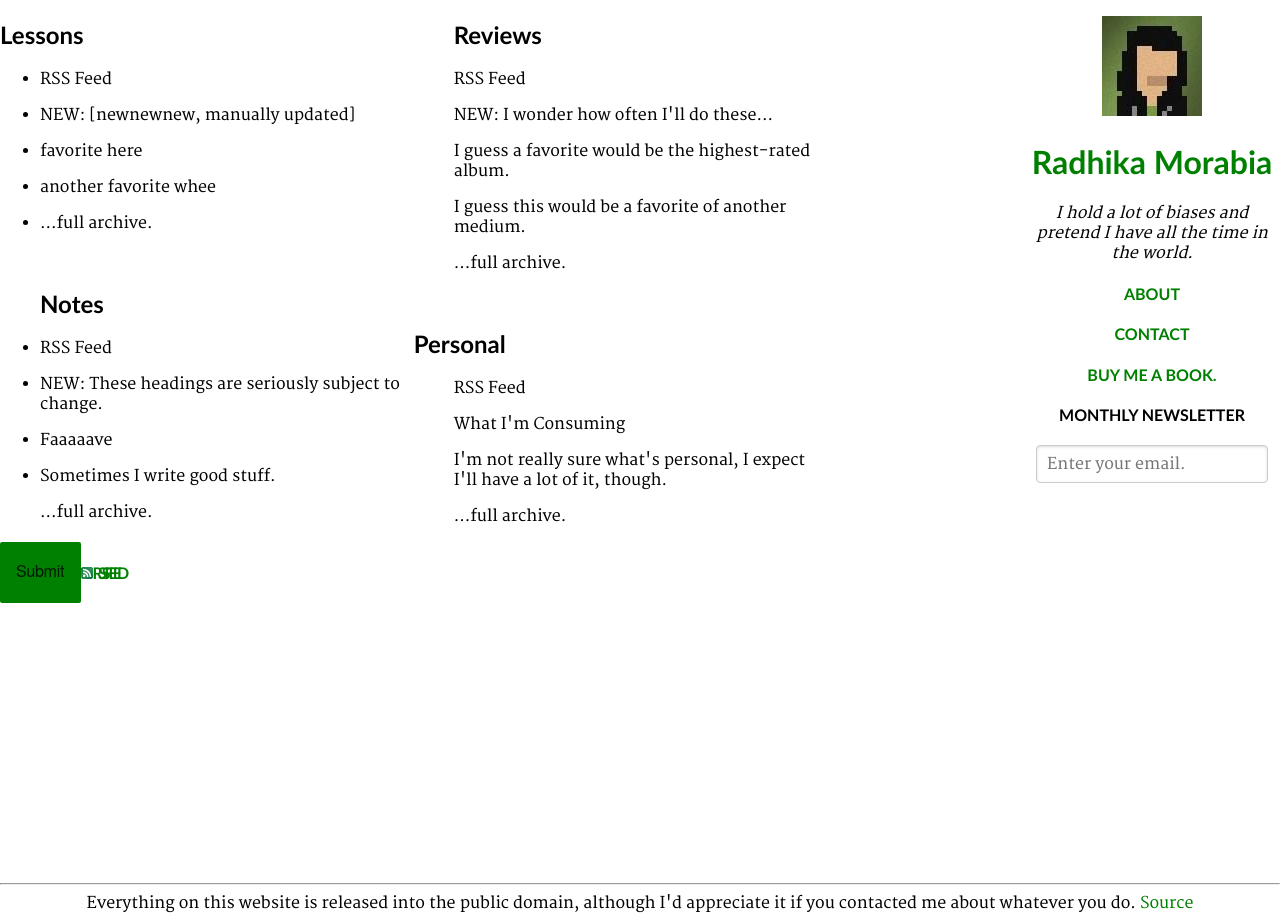
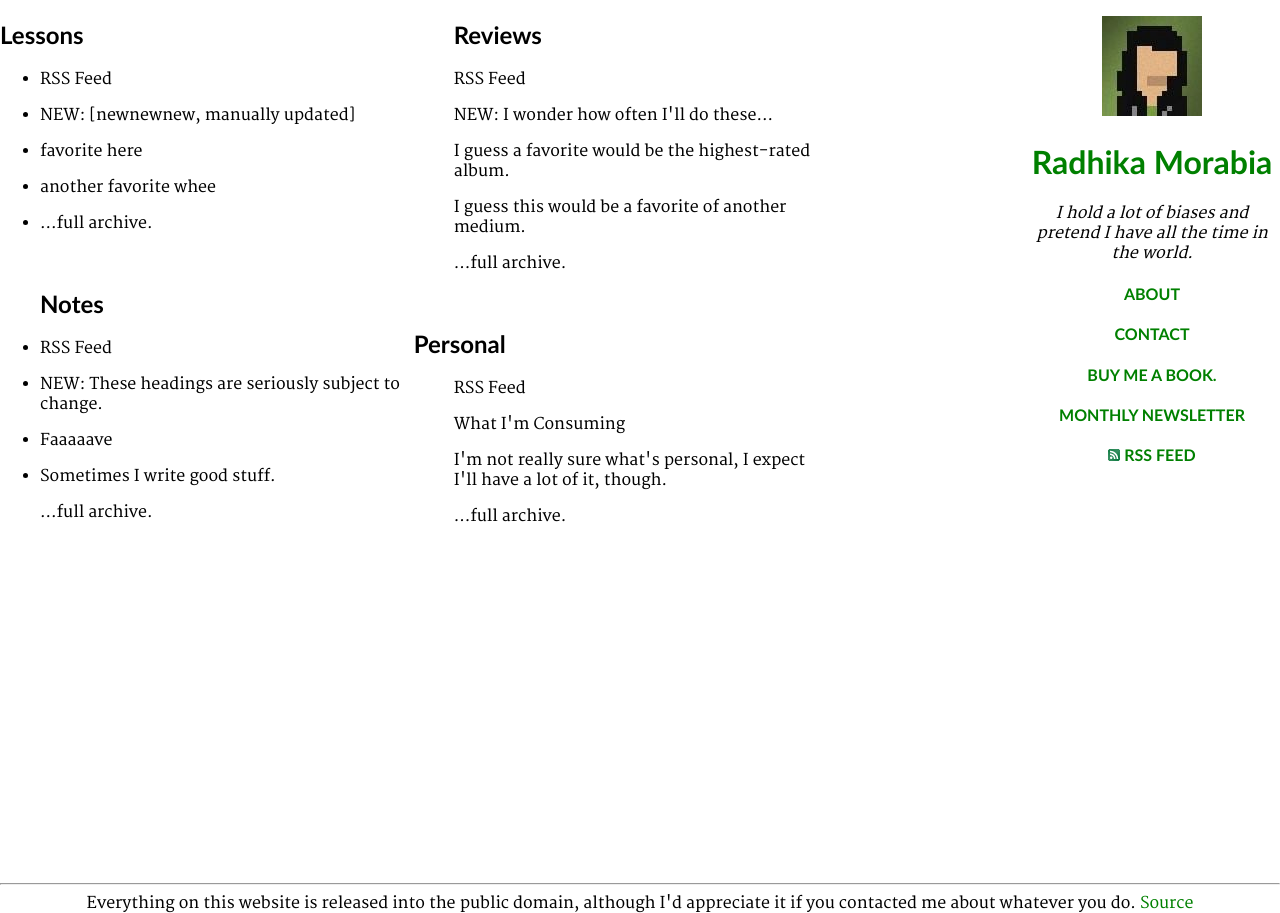
Before and after one commit to rmorabia/radhika.dev, a Jekyll site: the page built from index.html, in a window 1280 px wide. Built offline with Jekyll 4.4.1, drawn with Linux system fonts in a browser that asks for light colours; Markdown is read by kramdown in place of the engine named in the settings.

Commit message:
replace form with link

```diff
--- a/_layouts/default.html
+++ b/_layouts/default.html
@@ -24,11 +24,7 @@
                 <p><h4><a href="/contact.html">CONTACT</a></h4></p>
                 <p><h4><a href="http://amzn.com/w/V9ZYYLHO3DXP
 ">BUY ME A BOOK.</a></h4></p>
-                <p><h4>MONTHLY NEWSLETTER</h4></p>
-                <p><form action="https://madmimi.com/signups/subscribe/103121" id="mad_mimi_signup_form" method="post" target="_blank" class="pure-form">
-    <input type="email" placeholder="Enter your email.">
-    <input name="authenticity_token" type="hidden" value="idkanFuVVQ/olXO3f5/7yi1QByqihK9/GtBi3t7eqEY="/></div>
-   <button class="button-success pure-button">Submit</button>  <div><input name="utf8" type="hidden" value="✓"/></form>
+                <p><h4><a href="http://mad.ly/signups/103121/join">MONTHLY NEWSLETTER</a></h4></p>
 </p>
 </p>
                 <h4><a href=""><img src="/css/rss.png"/></a> <a href="">RSS FEED</a></h4>
```
